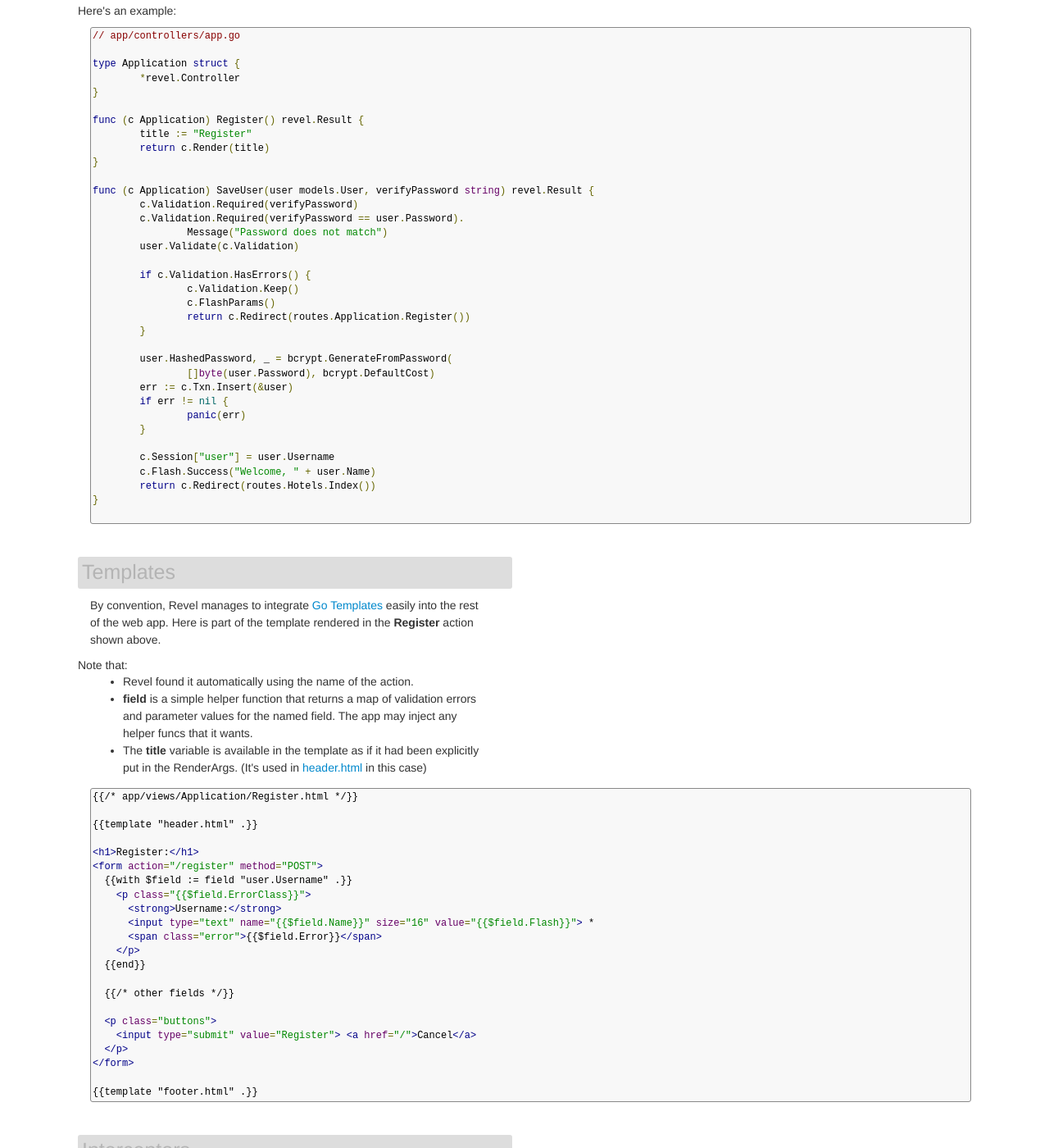
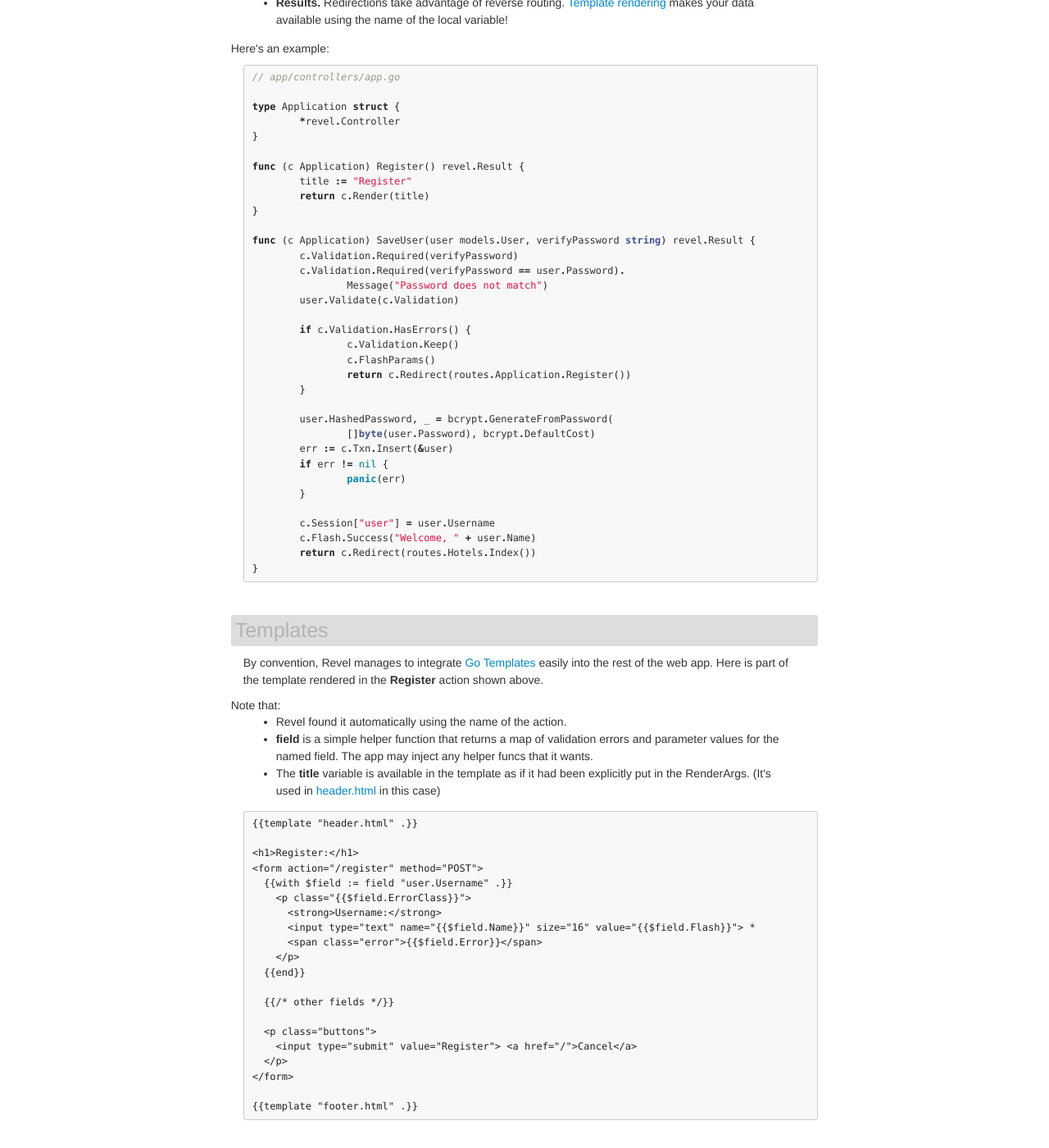
Before and after one commit to revel/revel.github.io, a Jekyll site: the page built from index.html, in a window 1280 px wide and 1400 px high, scrolled down 2558 px. Shown: the whole window at 82% size. Built offline with Jekyll 4.4.1, drawn with Linux system fonts in a browser that asks for light colours; nearby versions of some CDN libraries; comment, search, counter and statistics services are not loaded; some of the changed text lies outside the part shown.

Commit message:
tidy up index.html

```diff
--- a/index.html
+++ b/index.html
@@ -6,10 +6,6 @@ title: The Revel Web Framework for Go
 <html lang="en">
   <head>
     {% include head.html %}
-    <link href="{{ page.root }}/css/prettify.css" type="text/css" rel="stylesheet" />
-    <script src="{{ page.root }}/js/prettify.js" type="text/javascript"></script>
-    <script src="{{ page.root }}/js/lang-go-rich.js" type="text/javascript"></script>
-
     <style>
     .revel-top-nav {
         margin-bottom: 0;
@@ -17,13 +13,16 @@ title: The Revel Web Framework for Go
     </style>
   </head>
 
-  <body onload="prettyPrint()">
+<body>
+
+<!-- fork git hub -->
 <a href="https://github.com/revel/revel" target="_blank">
 <img style="position: absolute; top: 0; right: 0; border: 0; z-index:40000;"
         src="img/forkme_right_orange_ff7600.png" alt="Fork me on GitHub"></a>
 
 {% include topnav.html %}
 
+<!-- Banner at top -->
 <header class="hero-unit">
     <div class="container">
         <div class="row" style="margin-left:-50px;">
@@ -37,6 +36,8 @@ title: The Revel Web Framework for Go
 </header>
 
 <div class="container">
+
+    <!-- features -->
     <div class="page-header">
         <h1>Features</h1>
     </div>
@@ -76,6 +77,8 @@ title: The Revel Web Framework for Go
             </p>
         </div>
     </div>
+
+     <!-- framework -->
     <div class="page-header">
         <h1>Framework Design</h1>
     </div>
@@ -107,8 +110,8 @@ title: The Revel Web Framework for Go
             </p>
         </div>
     </div>
-      <div class="row">
-      </div>
+
+     <!-- quickstart -->
     <section id="quickstart">
         <div class="page-header">
           <h1>Quick Start</h1>
@@ -119,13 +122,13 @@ title: The Revel Web Framework for Go
                 Revel has some <a href="samples/">sample applications</a> to demonstrate typical usage.
                 </p>
                 <p>The commands at right will:</p>
-              <ol>
+                <ul>
                     <li>Install Revel into your GOPATH
                     <li>Install and Build the Revel command-line tool</li>
                     <li>Install the sample applications</li>
                     <li>Run the Chat sample application</li>
                     <li>Open <a href="http://localhost:9000/">http://localhost:9000/</a></li>
-              </ol>
+                </ul>
                 </p><a href="samples/chat.html">Read how the chat demo is implemented</a></p>.
 
             </div>
@@ -141,16 +144,22 @@ title: The Revel Web Framework for Go
 go get github.com/revel/samples
 revel run github.com/samples/chat
 </pre>
+<pre>
+# create a new app and run
+revel new github.com/myaccount/my-app
+revel run github.com/myaccount/my-app
+</pre>
             </div>
         </div>
     </section>
 
 
-
+    <!-- Overview -->
     <section id="teaser">
         <div class="page-header">
             <h1>Overview</h1>
         </div>
+        <div class="row">
             <p>
                 This section gives you a taste of various parts of the framework:
             </p>
@@ -180,8 +189,10 @@ title: The Revel Web Framework for Go
                 </dd>
 
             </dl>
+        </div>
 
         <div class="row">
+            <div class="col-md-2"></div>
             <div class="col-md-8">
                 <h2 id="routing">Routing</h2>
                 <p>
@@ -192,7 +203,10 @@ title: The Revel Web Framework for Go
                 sample.
                 </p>
             </div>
-          <div class="col-md-12">
+        </div>
+        <div class="row">
+            <div class="col-md-2"></div>
+            <div class="col-md-8">
             <pre>
 # conf/routes
 # This file defines all application routes (Higher priority routes first)
@@ -205,13 +219,16 @@ GET    /public/*filepath     Static.Serve("public")  <b># Assets served from /pu
 *      /:controller/:action  :controller.:action     <b># Catch all; Automatic URL generation</b></pre>
 
             </div>
+        </div>
+
+        <div class="row">
+            <div class="col-md-2"></div>
             <div class="col-md-8">
                 <p>
                     <a href="manual/routing.html#ReverseRouting">Reverse routes</a> can be generated in a type-safe manner.  For example:
                 </p>
-          </div>
-          <div class="col-md-12">
-            <pre class="prettyprint lang-go">
+
+{% highlight go %}
 // Show the hotel information.
 func (c Hotels) Show(id int) revel.Result {
 	hotel := HotelById(id)
@@ -221,12 +238,14 @@ func (c Hotels) Show(id int) revel.Result {
 // Save the updated hotel information and redirect back to Show.
 func (c Hotels) Save(hotel Hotel) revel.Result {
 	// validate and save hotel
-	return c.Redirect(<b>routes.Hotels.Show(hotel.Id)</b>)
-}</pre>
+	return c.Redirect(routes.Hotels.Show(hotel.Id))
+}
+{% endhighlight  %}
 			</div>
         </div>
 
         <div class="row">
+            <div class="col-md-2"></div>
             <div class="col-md-8">
                 <h2 id="controllers">Controllers</h2>
                 <p>
@@ -248,9 +267,11 @@ func (c Hotels) Save(hotel Hotel) revel.Result {
                 Here's an example:
                 </p>
             </div>
-
-          <div class="col-md-12">
-            <pre class="prettyprint lang-go">
+        </div>
+        <div class="row">
+            <div class="col-md-2"></div>
+            <div class="col-md-8">
+{% highlight go %}
 // app/controllers/app.go
 
 type Application struct {
@@ -285,12 +306,13 @@ func (c Application) SaveUser(user models.User, verifyPassword string) revel.Res
 	c.Flash.Success("Welcome, " + user.Name)
 	return c.Redirect(routes.Hotels.Index())
 }
-            </pre>
+{% endhighlight %}
             </div>
         </div>
 
         <div class="row">
-          <div class="col-md-6">
+            <div class="col-md-2"></div>
+            <div class="col-md-8">
                 <h2 id="templates">Templates</h2>
                 <p>
                 By convention, Revel manages to integrate
@@ -310,10 +332,12 @@ func (c Application) SaveUser(user models.User, verifyPassword string) revel.Res
                     header.html</a> in this case)
                 </ul>
             </div>
+        </div>
+        <div class="row">
+            <div class="col-md-2"></div>
+            <div class="col-md-8">
+            {% capture teaser_template %}{% raw %}
 
-          <div class="col-md-12">
-            <pre class="prettyprint lang-html">{% capture teaser_template %}{% raw %}
-{{/* app/views/Application/Register.html */}}
 
 {{template "header.html" .}}
 
@@ -334,12 +358,14 @@ func (c Application) SaveUser(user models.User, verifyPassword string) revel.Res
   </p>
 </form>
 
-{{template "footer.html" .}}{% endraw %}{% endcapture %}{{ teaser_template|escape }}</pre>
+{{template "footer.html" .}}{% endraw %}{% endcapture %}
+{% highlight htmldjango %}{{ teaser_template }}{% endhighlight %}
           </div>
         </div>
 
         <div class="row">
-          <div class="col-md-6">
+            <div class="col-md-2"></div>
+            <div class="col-md-8">
                 <h2 id="interceptors">Interceptors</h2>
                 <p>
                 <a href="manual/interceptors.html">Interceptors</a> are controller methods that are run before or after
@@ -358,9 +384,11 @@ func (c Application) SaveUser(user models.User, verifyPassword string) revel.Res
                                 Here's what the interceptor looks like (minus error handling):
                             </p>
             </div>
-
-          <div class="col-md-12">
-            <pre class="prettyprint">
+        </div>
+        <div class="row">
+            <div class="col-md-2"></div>
+            <div class="col-md-8">
+            {% highlight go %}
 // github.com/revel/modules/db/app/db.go
 
 var Db *sql.DB
@@ -401,13 +429,14 @@ func init() {
 	revel.InterceptMethod((*Transactional).Begin, revel.BEFORE)
 	revel.InterceptMethod((*Transactional).Commit, revel.AFTER)
 	revel.InterceptMethod((*Transactional).Rollback, revel.PANIC)
-}</pre>
+}
+{% endhighlight %}
 
     <p>
         Here is how it can be mixed in to an application controller:
     </p>
 
-            <pre class="prettyprint">
+{% highlight go %}
 type Bookings struct {
 	*revel.Controller
 	db.Transactional  // Adds .Txn
@@ -422,27 +451,30 @@ select id, hotel_id, user_id, price, nights
  limit 1`, c.User.Id)
 	...
 	return c.Render(booking)
-}</pre>
+}{% endhighlight %}
             </div>
         </div>
 
         <div class="row">
-          <div class="col-md-6">
+            <div class="col-md-2"></div>
+            <div class="col-md-8">
                 <h2 id="filters">Filters</h2>
                 <p>
                 <a href="manual/filters.html">Filters</a> are the middleware of the application.  They are simple
                 functions with a specific signature:
                 </p>
-            <pre class="prettyprint">
-type Filter func(c *Controller, filterChain []Filter)</pre>
+                {% highlight go %}type Filter func(c *Controller, filterChain []Filter){% endhighlight %}
                 <p>
                 Even complicated "built-in" functionality like the <a href="manual/interceptors.html">interceptor</a>
                 framework is implemented as a filter:
                 </p>
             </div>
+        </div>
+        <div class="row">
 
-          <div class="col-md-12">
-            <pre class="prettyprint">
+            <div class="col-md-2"></div>
+            <div class="col-md-8">
+ {% highlight go %}
 // github.com/revel/revel/intercept.go
 
 var InterceptorFilter = func(c *Controller, fc []Filter) {
@@ -462,15 +494,15 @@ var InterceptorFilter = func(c *Controller, fc []Filter) {
 
 	fc[0](c, fc[1:])
 	invokeInterceptors(AFTER, c)
-}</pre>
+}
+{% endhighlight %}
         <p>
             Revel provides a default stack of Filters which the developer can
             override.  This makes it easy for the developer to select exactly
             the parts of the framework that they want to use.
         </p>
 
-            <pre class="prettyprint">
-// github.com/revel/revel/filter.go
+{% highlight go %}
 
 // Filters is the default set of global filters.
 // It may be set by the application on initialization.
@@ -481,12 +513,12 @@ var Filters = []Filter{
 	ParamsFilter,            // Parse parameters into Controller.Params.
 	SessionFilter,           // Restore and write the session cookie.
 	FlashFilter,             // Restore and write the flash cookie.
-	ValidationFilter,        // Restore kept validation errors and save new ones from cookie.
+	ValidationFilter,        // Restore kept validation errors  from cookie.
 	I18nFilter,              // Resolve the requested language
 	InterceptorFilter,       // Run interceptors around the action.
 	ActionInvoker,           // Invoke the action.
 }
-						</pre>
+{% endhighlight %}
 
 						<p>
 							Nearly all framework functionality is implemented in the filters,
@@ -498,7 +530,7 @@ var Filters = []Filter{
 							the <a href="https://github.com/revel/revel/blob/master/server.go">
 								main server handler</a> is:
 						</p>
-            <pre class="prettyprint">
+{% highlight go %}
 // github.com/revel/revel/server.go
 
 func handleInternal(w http.ResponseWriter, r *http.Request, ws *websocket.Conn) {
@@ -513,7 +545,8 @@ func handleInternal(w http.ResponseWriter, r *http.Request, ws *websocket.Conn)
 	if c.Result != nil {
 		c.Result.Apply(req, resp)
 	}
-}</pre>
+}
+{% endhighlight %}
             </div>
 		</div>
     </section>
```
Lines whose indentation alone changed are shown as unchanged.
